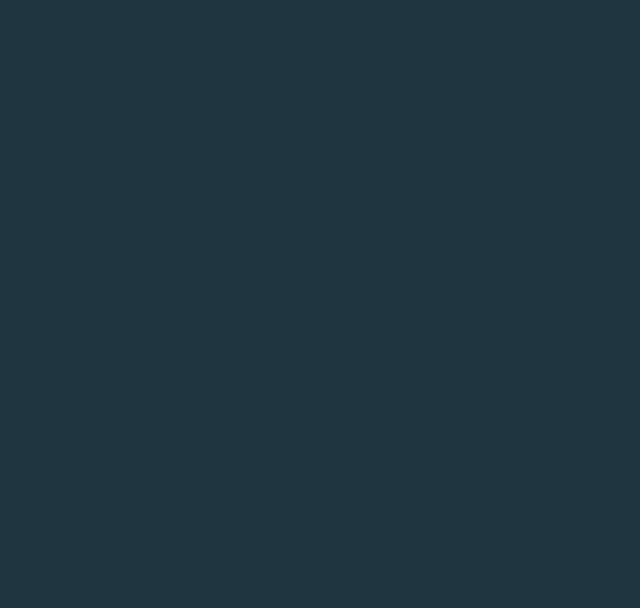
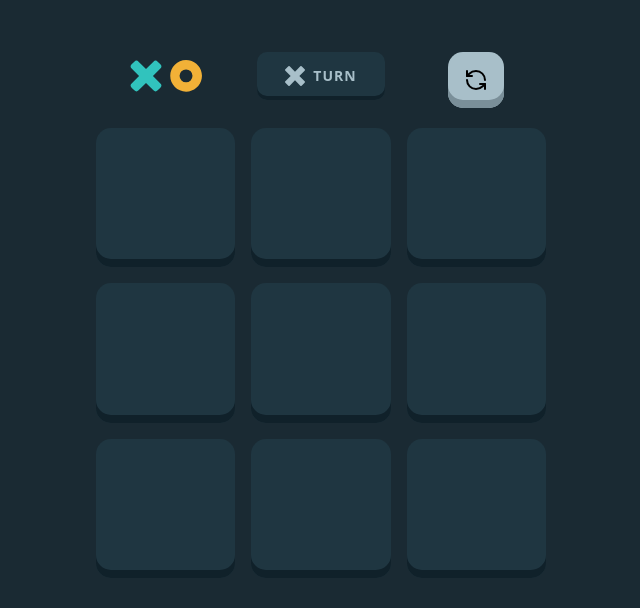
Before and after one commit to Chakibceran22/tic-tac-toe-front, a React (Vite) app: page /game in a window 1280 px wide. Before the commit this address had no page. Shown: the top 608 px of the page, without its empty margins (319-959 px from the left). Built offline with nearby package versions, Linux system fonts and the light colour scheme.

Commit message:
adding the gameBord

```diff
--- a/src/App.jsx
+++ b/src/App.jsx
@@ -4,6 +4,7 @@ import viteLogo from '/vite.svg'
 import { BrowserRouter as Router, Routes, Route } from 'react-router-dom'
 import './App.css'
 import GameMenu from './components/GameMenu'
+import GameBody from './components/GameBody'
 
 function App() {
 
@@ -12,6 +13,7 @@ function App() {
     <Router>
       <Routes>
         <Route path='/' element={<GameMenu/>}/>
+        <Route path='/game' element={<GameBody/>}/>
       </Routes>
     </Router>
     </>
--- a/src/components/Button.jsx
+++ b/src/components/Button.jsx
@@ -1,26 +1,24 @@
 import React from "react";
 
 const Button = ({ children, variant = "orange", size = "medium", onClick }) => {
-    const baseStyles =
-    "border-none text-black cursor-pointer transition-all ease-out duration-200  w-auto min-w-[30%] flex items-center  justify-center";
+  const baseStyles =
+    "border-none text-black cursor-pointer transition-all ease-out duration-200 flex items-center justify-center";
 
   const sizeVariants = {
-    large:
-      "  h-[67px] px-7 pb-2 rounded-[15px] text-[1.2rem] leading-[25.2px] m-3  font-bold ",
-
-  };
-  const colorVariants = {
-    orange:
-      "bg-[#F2B137] shadow-[inset_0px_-8px_0px_#CC8B13] hover:bg-[#FFC860] hover:bg-[#FFC860] active:translate-y-1 active:shadow-[inset_0px_-6px_0px_#CC8B13]",
-    green:
-"bg-[#31C3BD] shadow-[inset_0px_-8px_0px_#118C87] hover:bg-[#65E9E4] active:translate-y-1 active:shadow-[inset_0px_-6px_0px_#118C87]"
+    small: "h-[40px] px-4 text-sm rounded-[10px]",
+    medium: "h-[50px] px-5 text-base rounded-[12px]",
+    large: "h-[67px] px-7 pb-2 text-[1.2rem] leading-[25.2px] font-bold rounded-[15px]",
   };
 
-
+  const colorVariants = {
+    orange: "bg-[#F2B137] shadow-[inset_0px_-8px_0px_#CC8B13] hover:bg-[#FFC860] active:translate-y-1 active:shadow-[inset_0px_-6px_0px_#CC8B13]",
+    green: "bg-[#31C3BD] shadow-[inset_0px_-8px_0px_#118C87] hover:bg-[#65E9E4] active:translate-y-1 active:shadow-[inset_0px_-6px_0px_#118C87]",
+    grey: "bg-[#A8BFC9] shadow-[inset_0px_-8px_0px_#7A8F99] hover:bg-[#D1E3EE] active:translate-y-1 active:shadow-[inset_0px_-6px_0px_#7A8F99]",
+  };
 
   return (
     <button
-      className={`${baseStyles} ${colorVariants[variant]} ${sizeVariants[size]}`}
+      className={`${baseStyles} ${colorVariants[variant]} ${sizeVariants[size]}  w-auto min-w-[30%] m-2`}
       onClick={onClick}
     >
       {children}
--- /dev/null
+++ b/src/components/GameBody.jsx
@@ -0,0 +1,109 @@
+import React, { useState } from 'react';
+import x from "../assets/images/icons/icon-x-outline.svg";
+import o from "../assets/images/icons/icon-o-outline.svg";
+import xGreen from "../assets/images/icons/icon-x.svg";
+import oYellow from "../assets/images/icons/icon-o.svg";
+import xGrey from "../assets/images/icons/icon-x-grey.svg";
+import oGrey from "../assets/images/icons/icon-o-grey.svg";
+import xo from "../assets/images/logo.svg";
+import { RefreshCcw } from 'lucide-react';
+
+const ResetButton = ({ onClick }) => (
+  <button
+    className="border-none text-black cursor-pointer transition-all ease-out duration-200
+               grid place-items-center translate-y-1 bg-[#A8BFC9]
+               shadow-[inset_0px_-8px_0px_#7A8F99] hover:bg-[#D1E3EE]
+               active:translate-y-1 active:shadow-[inset_0px_-6px_0px_#7A8F99]
+               text-[1.2rem] leading-[25.2px] font-bold rounded-[15px]
+               h-12 w-12 sm:h-14 sm:w-14 m-2 p-0"
+    onClick={onClick}
+  >
+    <RefreshCcw className="h-6 w-6" />
+  </button>
+);
+
+const GameBoard = () => {
+  const [currentPlayer, setCurrentPlayer] = useState("x");
+  const [cells, setCells] = useState(Array(9).fill(null));
+
+  const handleCellClick = (index) => {
+    if (cells[index] !== null) return;
+
+    const newCells = [...cells];
+    newCells[index] = currentPlayer;
+    setCells(newCells);
+    setCurrentPlayer(currentPlayer === "x" ? "o" : "x");
+  };
+
+  const handleReset = () => {
+    setCells(Array(9).fill(null));
+    setCurrentPlayer("x");
+  };
+
+  return (
+    <div className="min-h-screen w-full bg-[#1A2A33] px-4 py-6">
+      <div className="w-full max-w-[450px] mx-auto flex flex-col items-center">
+        <div className="grid grid-cols-3 gap-2 sm:gap-3 md:gap-4 place-items-center
+                      w-full my-4">
+          {/* Header section */}
+          <div className="flex items-center">
+            <img src={xo} alt="Game logo" className="h-6 sm:h-8 w-auto" />
+          </div>
+
+          {/* Turn indicator */}
+          <div className="flex items-center justify-center gap-2
+                       bg-[#1F3641] shadow-[inset_0px_-4px_0px_#10212A]
+                       rounded-[10px] h-10 sm:h-12
+                       w-28 sm:w-32 px-2">
+            <img
+              src={currentPlayer === "x" ? xGrey : oGrey}
+              alt={`${currentPlayer} mark`}
+              className="w-4 sm:w-5"
+            />
+            <span className="text-[#A8BFC9] font-bold text-sm tracking-[1px]">
+              TURN
+            </span>
+          </div>
+
+          <ResetButton onClick={handleReset} />
+
+          {/* Game grid */}
+          {Array(9).fill(null).map((_, index) => (
+            <div
+              key={index}
+              className="bg-[#1F3641] rounded-[15px]
+                        shadow-[inset_0px_-8px_0px_#10212A]
+                        cursor-pointer relative overflow-hidden
+                        transition-all duration-100 ease-out
+                        group w-full aspect-square
+                        min-h-[80px] sm:min-h-[100px] md:min-h-[120px]"
+            >
+              <button
+                className="w-full h-full flex items-center justify-center"
+                onClick={() => handleCellClick(index)}
+              >
+                {cells[index] ? (
+                  <img
+                    src={cells[index] === "x" ? xGreen : oYellow}
+                    alt={`${cells[index]} mark`}
+                    className="w-10 h-10 sm:w-12 sm:h-12 md:w-16 md:h-16"
+                  />
+                ) : (
+                  <img
+                    src={currentPlayer === "x" ? x : o}
+                    alt="Hover mark"
+                    className="w-10 h-10 sm:w-12 sm:h-12 md:w-16 md:h-16
+                              opacity-0 transition-opacity duration-200
+                              group-hover:opacity-100"
+                  />
+                )}
+              </button>
+            </div>
+          ))}
+        </div>
+      </div>
+    </div>
+  );
+};
+
+export default GameBoard;
--- /dev/null
+++ b/src/components/GameHeader.jsx
@@ -0,0 +1,54 @@
+import React from 'react';
+import xGrey from "../assets/images/icons/icon-x-grey.svg";
+import oGrey from "../assets/images/icons/icon-o-grey.svg";
+import Button  from "./Button";
+import xo from "../assets/images/logo.svg";
+import { RefreshCcw } from 'lucide-react';
+
+const ResetButton = ({children,onClick}) => {
+  const baseStyles = "border-none text-black cursor-pointer transition-all ease-out duration-200 flex items-center justify-center";
+
+const sizeVariants = " px-7 pb-2 text-[1.2rem] leading-[25.2px] font-bold rounded-[15px]"
+
+const colorVariants =  "bg-[#A8BFC9] shadow-[inset_0px_-8px_0px_#7A8F99] hover:bg-[#D1E3EE] active:translate-y-1 active:shadow-[inset_0px_-6px_0px_#7A8F99]"
+
+  return (
+    <button
+      className={`${baseStyles} ${colorVariants} ${sizeVariants}  h-16 w-16 m-2`}
+      onClick={onClick}
+    >
+      {children}
+    </button>
+  );
+
+}
+
+const GameHeader = ({ playerMarkTurn, reset }) => {
+    const handleReset = () => {
+      reset();
+    }
+  return (
+    <div className="w-full ml-auto flex items-center justify-between ">
+      {/* Logo Section */}
+      <div className="flex items-center gap-2">
+        <img src={xo} alt="SVG image" />
+      </div>
+
+      {/* Turn Indicator */}
+      <div className="flex items-center justify-center gap-3 bg-[#1F3641] shadow-[inset_0px_-4px_0px_#10212A] rounded-[10px] h-[52px] w-[140px] px-2.5 pb-1.5">
+      <img
+          src={playerMarkTurn === "x" ? xGrey : oGrey}
+          alt={`${playerMarkTurn} mark`}
+          className="w-5 md:w-4"
+        />
+        <span className="text-[#A8BFC9] font-bold text-base leading-none tracking-[1px] md:text-sm md:leading-[16.64px] md:tracking-[0.88px]">
+          TURN
+        </span>
+      </div>
+
+      <ResetButton variant='grey' size='large' onClick={handleReset} ><RefreshCcw /></ResetButton>
+    </div>
+  );
+};
+
+export default GameHeader;
--- a/src/components/GameMenu.jsx
+++ b/src/components/GameMenu.jsx
@@ -5,9 +5,11 @@ import o from "../assets/images/icons/icon-o-grey.svg";
 import xGreen from "../assets/images/icons/icon-x-black.svg";
 import oGreen from "../assets/images/icons/icon-o-black.svg";
 import Button from "./Button";
+import { useNavigate } from "react-router-dom";
 import {motion } from "framer-motion";
 const GameMenu = () => {
-  const [mark, setMark] = useState("O");
+  const [mark, setMark] = useState("X");
+  const navigate = useNavigate();
 
   return (
     <div className="min-h-screen w-full flex flex-col justify-center items-center px-4">
@@ -44,7 +46,7 @@ const GameMenu = () => {
       </div>
 
       <div className="grid gap-4 mt-6 w-full max-w-[400px]">
-        <Button variant="orange" size="large">NEW GAME (VS CPU)</Button>
+        <Button variant="orange" size="large" onClick={() => navigate('/game')}>NEW GAME (VS CPU)</Button>
         <Button variant="green" size="large">NEW GAME (VS PLAYER)</Button>
       </div>
     </div>
```
Also changed, not shown: src/components/cell.css (added, +7 -0 lines).
